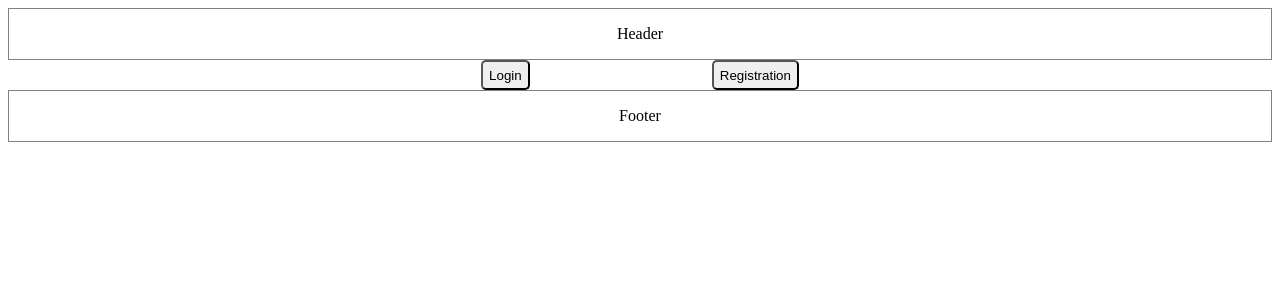
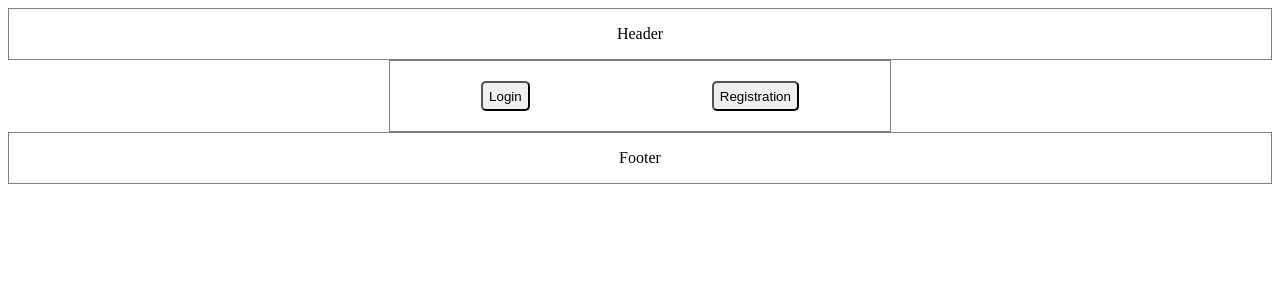
Before and after one commit to AlexeyKrutyakov/my-subscriptions-client, a React (Create React App) app: page / in a window 1280 px wide. Shown: the top 300 px of the page. Built offline with nearby package versions, Linux system fonts and the light colour scheme.

Commit message:
refactor: change temp styles for Unauth page

```diff
--- a/src/pages/unauth/styles.module.css
+++ b/src/pages/unauth/styles.module.css
@@ -1,7 +1,9 @@
 .btns {
   margin: 0 auto;
+  padding: 20px 0;
   max-width: 500px;
   display: flex;
   justify-content: space-around;
   align-items: center;
+  border: 1px solid gray;
 }
```
